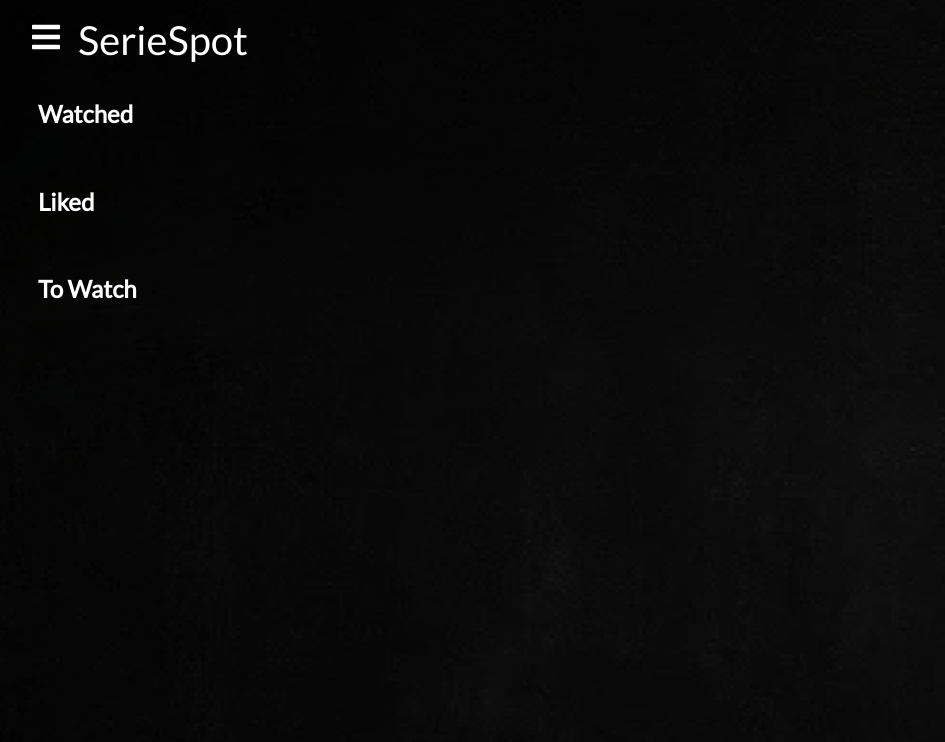
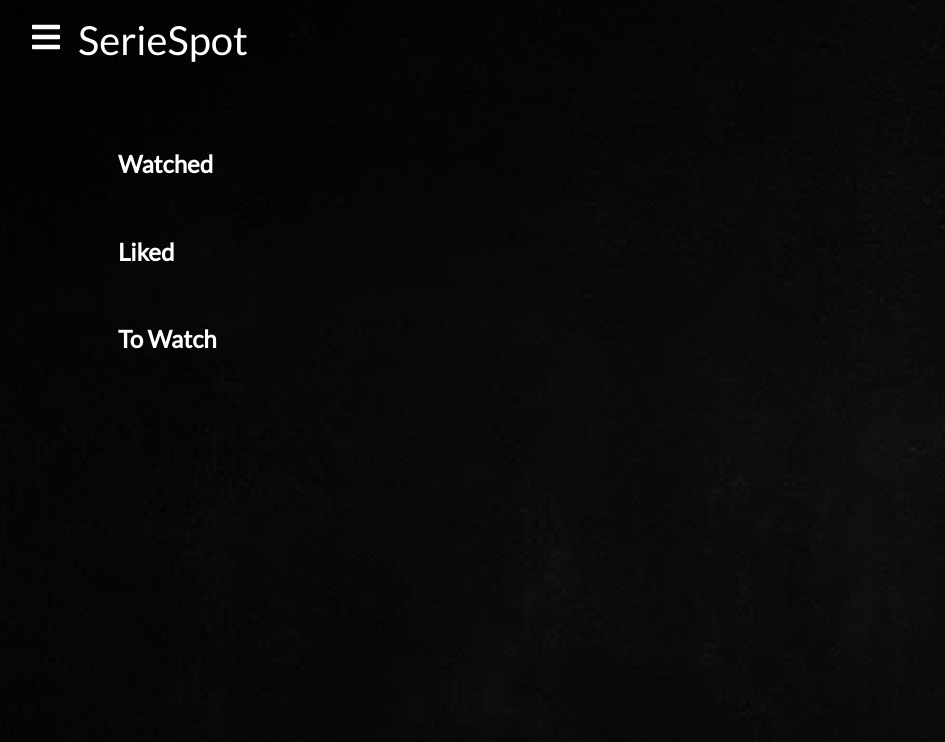
Before and after one commit to Shuntta/SerieSpot, a React (Create React App) app: page /MySeries in a window 1280 px wide. Shown: the top 742 px of the page, without its empty margins (2-947 px from the left). Built offline with nearby package versions, Linux system fonts and the light colour scheme.

Commit message:
Bug adicionar duplicado resolvido

```diff
--- a/src/assets/styles/MySeries.css
+++ b/src/assets/styles/MySeries.css
@@ -1,6 +1,6 @@
 /* MySeries.css */
 .mySeriesContainer {
-  padding: 20px;
+  padding: 70px;
 }
 
 .categorySection {
@@ -9,7 +9,7 @@
 
 .categoryTitle {
   color: rgb(255, 255, 255);
-  padding-left: 20px; /* Ajustar conforme necessário */
+  padding-left: 50px; /* Ajustar conforme necessário */
   margin-bottom: 10px;
 }
 
--- a/src/views/Home.js
+++ b/src/views/Home.js
@@ -10,7 +10,15 @@
 
 const Home = () => {
   const [movies, setMovies] = useState([]);
-  const { addMovieToWatched, addMovieToLiked, addMovieToToWatch } = useMovies();
+  const {
+    addMovieToWatched,
+    addMovieToLiked,
+    addMovieToToWatch,
+    likedMovies, // Adicionado
+    toWatchMovies, // Adicionado
+    watchedMovies // Adicionado
+  } = useMovies();
+
 
   useEffect(() => {
     const fetchMovies = async () => {
@@ -29,21 +37,21 @@
 
   const handleFavoriteClick = (movieId) => {
     const movie = movies.find(m => m.id === movieId);
-    if (movie) {
+    if (movie && !likedMovies.some(m => m.id === movie.id)) {
       addMovieToLiked(movie);
     }
   };
 
   const handleToWatchClick = (movieId) => {
     const movie = movies.find(m => m.id === movieId);
-    if (movie) {
+    if (movie && !toWatchMovies.some(m => m.id === movie.id)) {
       addMovieToToWatch(movie);
     }
   };
 
   const handleWatchedClick = (movieId) => {
     const movie = movies.find(m => m.id === movieId);
-    if (movie) {
+    if (movie && !watchedMovies.some(m => m.id === movie.id)) {
       addMovieToWatched(movie);
     }
   };
```
